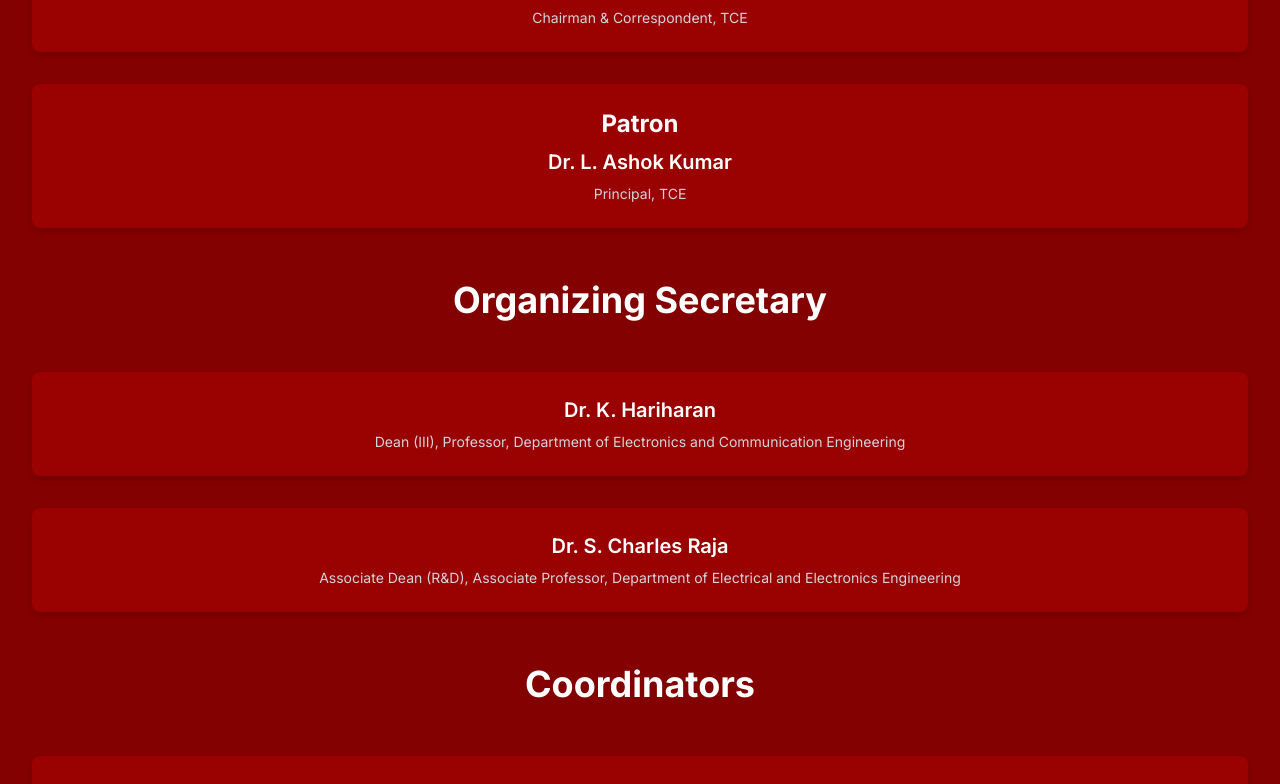
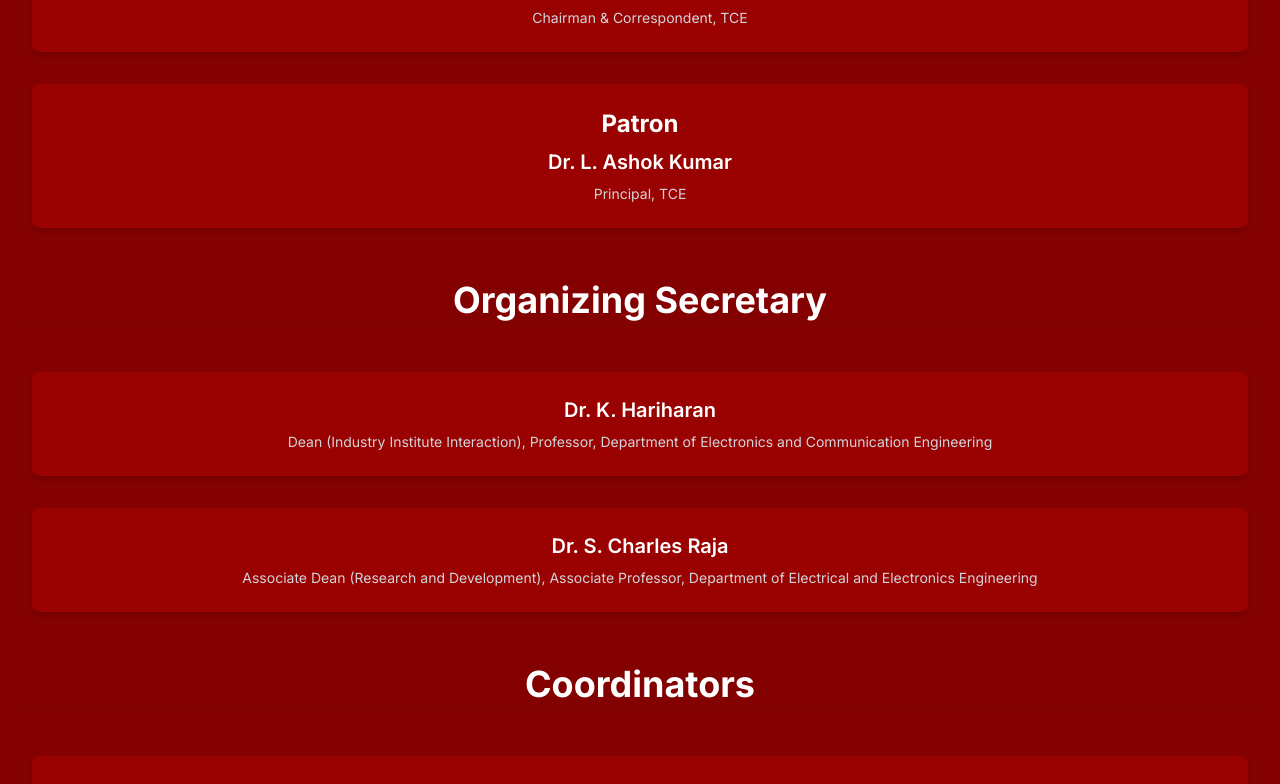
Before and after one commit to kmrsanthosh/TCEResearchConclave, a Next.js app: page /TCEResearchConclave/committee in a window 1280 px wide. Shown: the part 436-1220 px from the top of the page. Built offline with nearby package versions, Linux system fonts and the light colour scheme.

Commit message:
Expanded Designation

```diff
--- a/app/committee/page.tsx
+++ b/app/committee/page.tsx
@@ -25,13 +25,13 @@ const OrganizingSecretary: CommitteeMember[] = [
   {
     name: "Dr. K. Hariharan",
     designation:
-      "Dean (III), Professor, Department of Electronics and Communication Engineering",
+      "Dean (Industry Institute Interaction), Professor, Department of Electronics and Communication Engineering",
     committeeDesignation: "Organizing Secretary",
   },
   {
     name: "Dr. S. Charles Raja",
     designation:
-      "Associate Dean (R&D), Associate Professor, Department of Electrical and Electronics Engineering",
+      "Associate Dean (Research and Development), Associate Professor, Department of Electrical and Electronics Engineering",
     committeeDesignation: "Organizing Secretary",
   },
 ];
```
